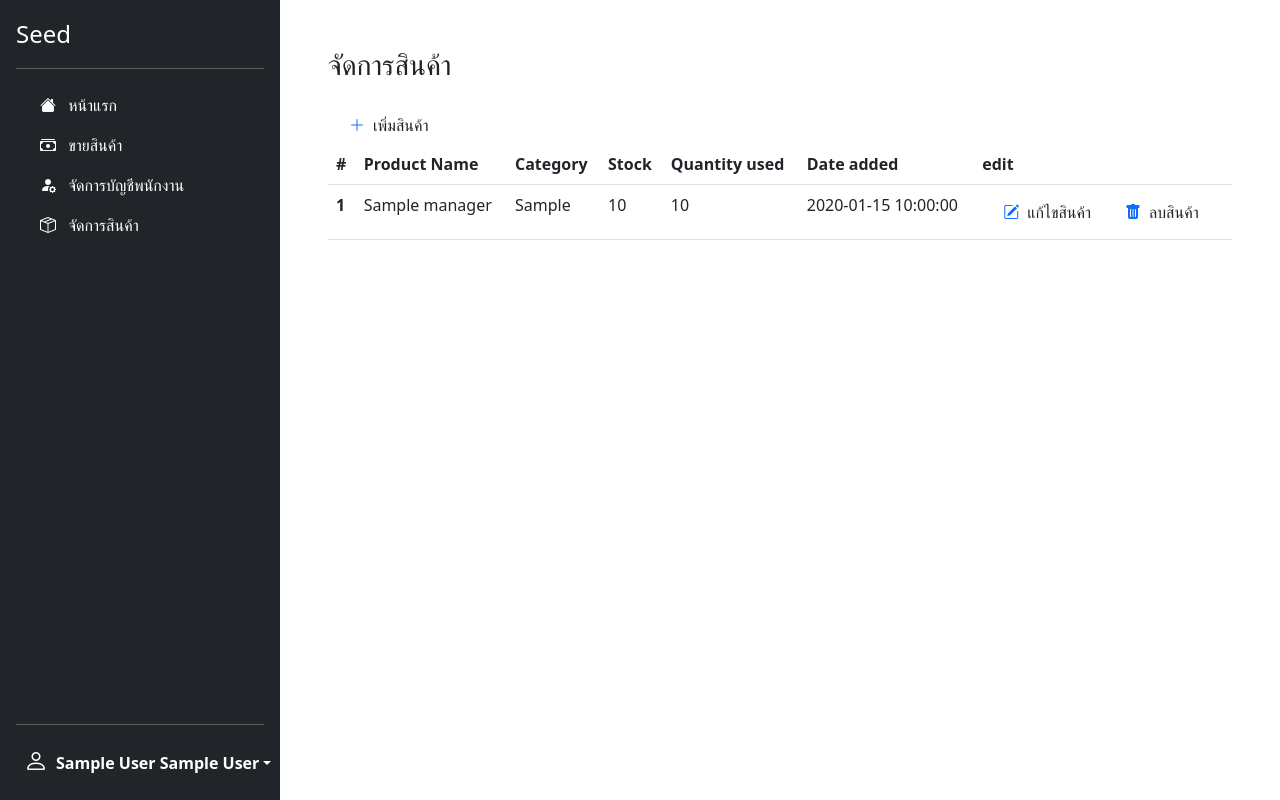
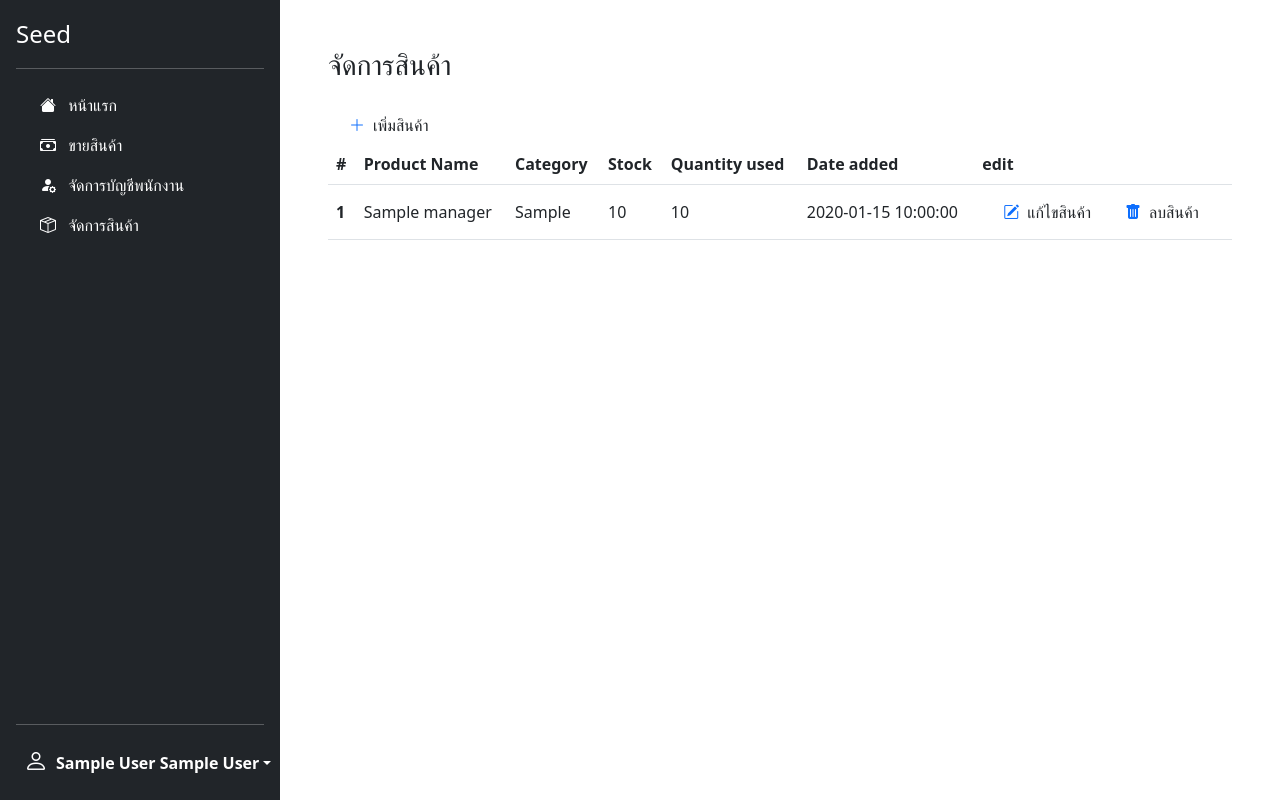
Before and after one commit to Mickey4527/Mini-Project-Cafe-Manger, a PHP site: page /views/product_manager.php in a window 1280 px wide. Run offline with PHP 8.4, Linux system fonts and the light colour scheme; the visitor is signed in with stand-in values (Sample User, id 1); tables that the repository leaves empty or names only in its code hold one stand-in row (values such as "Sample post").

```diff
--- a/views/product_manager.php
+++ b/views/product_manager.php
@@ -20,7 +20,7 @@
             <a class="btn small" href="#" data-bs-toggle="modal" data-bs-target="#Addpro"><i class="bi bi-plus-lg text-primary"></i>เพิ่มสินค้า</a>
         </div>
         <div class="col-12">
-            <table class="table">
+            <table class="table align-middle">
                 <thead>
                     <tr>
                     <th scope="col">#</th>
@@ -35,6 +35,10 @@
                 <tbody>
                     <?php
                     $result = getAllSql($conn,'product_id,product_name,product_category,product_stock,product_Quantity,date_added','product_manager');
+                    if(!$result){
+                        echo '<tr><td class="text-center" colspan="6">ไม่มีข้อมูล</td></tr>';
+                    }
+                    else{
                     foreach($result as $row){
                         echo '<tr>';
                         echo '<th scope="row">'.$row['product_id'].'</th>';
@@ -45,6 +49,7 @@
                         echo '<td>'.$row['date_added'].'</td>';
                         echo '<td><a class="btn small" href="#"><i class="bi bi-pencil-square text-primary"></i>แก้ไขสินค้า</a><a class="btn small" href="#"><i class="bi bi-trash-fill text-primary"></i>ลบสินค้า</a></td>';
                         echo '</tr>';
+                        }
                     }
                     ?>
                 </tbody>
```
